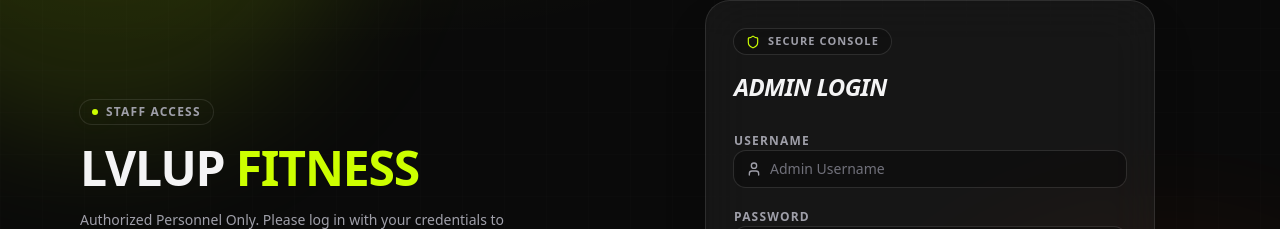
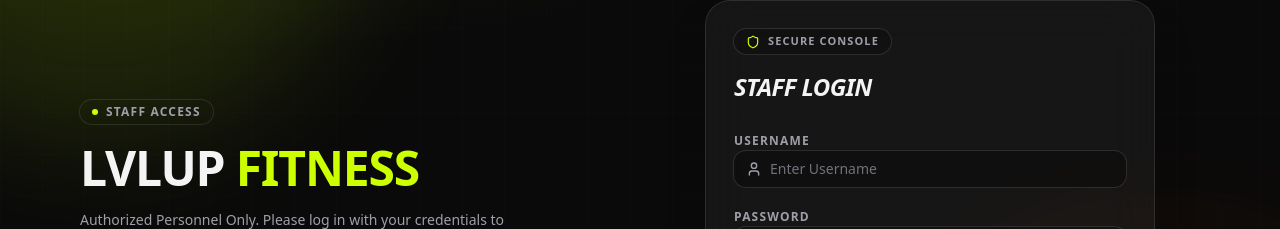
Before and after one commit to princekurt/im_finalproject, a React (Vite) app: page / in a window 1280 px wide. Shown: the part 224-453 px from the top of the page. Built offline with nearby package versions, Linux system fonts and the light colour scheme; no server answers.

Commit message:
feat: Enhance login functionality with account status check and update UI labels

```diff
--- a/src/pages/LoginPage.jsx
+++ b/src/pages/LoginPage.jsx
@@ -15,23 +15,29 @@
     setLoading(true)
 
     try {
+      // Fetch user data including account_status
       const { data: staff, error } = await supabase
         .from('tbl_receptionist')
-        .select('receptionist_id, receptionist_name, is_admin')
+        .select('receptionist_id, receptionist_name, is_admin, account_status')
         .eq('username', username)
         .eq('password', password)
         .single()
 
+      // 1. Check if user exists/credentials are right
       if (error || !staff) {
-        throw new Error("Access Denied: Invalid credentials.")
+        throw new Error("Access Denied: Invalid username or password.")
       }
 
-      // Save the details to the browser
+      // 2. STATUS GATE: Block anyone not 'Active'
+      if (staff.account_status !== 'Active') {
+        throw new Error(`Access Denied: Your account is currently ${staff.account_status}. Please contact the Owner.`)
+      }
+
+      // 3. Save session if everything is good
       localStorage.setItem('staff_id', staff.receptionist_id)
       localStorage.setItem('staff_name', staff.receptionist_name)
       localStorage.setItem('is_admin', staff.is_admin)
 
-      // Tell App.jsx we are in
       onLoginSuccess()
 
     } catch (err) {
@@ -70,7 +76,7 @@
                         <Shield className="h-3.5 w-3.5 text-[#CCFF00]" />
                         SECURE CONSOLE
                       </div>
-                      <div className="mt-4 text-2xl font-black tracking-tight uppercase italic">Admin Login</div>
+                      <div className="mt-4 text-2xl font-black tracking-tight uppercase italic">Staff Login</div>
                     </div>
                   </div>
 
@@ -81,7 +87,7 @@
                         id="username"
                         value={username}
                         onChange={(e) => setUsername(e.target.value)}
-                        placeholder="Admin Username"
+                        placeholder="Enter Username"
                         leading={<User className="h-4 w-4" />}
                         required
                       />
```
